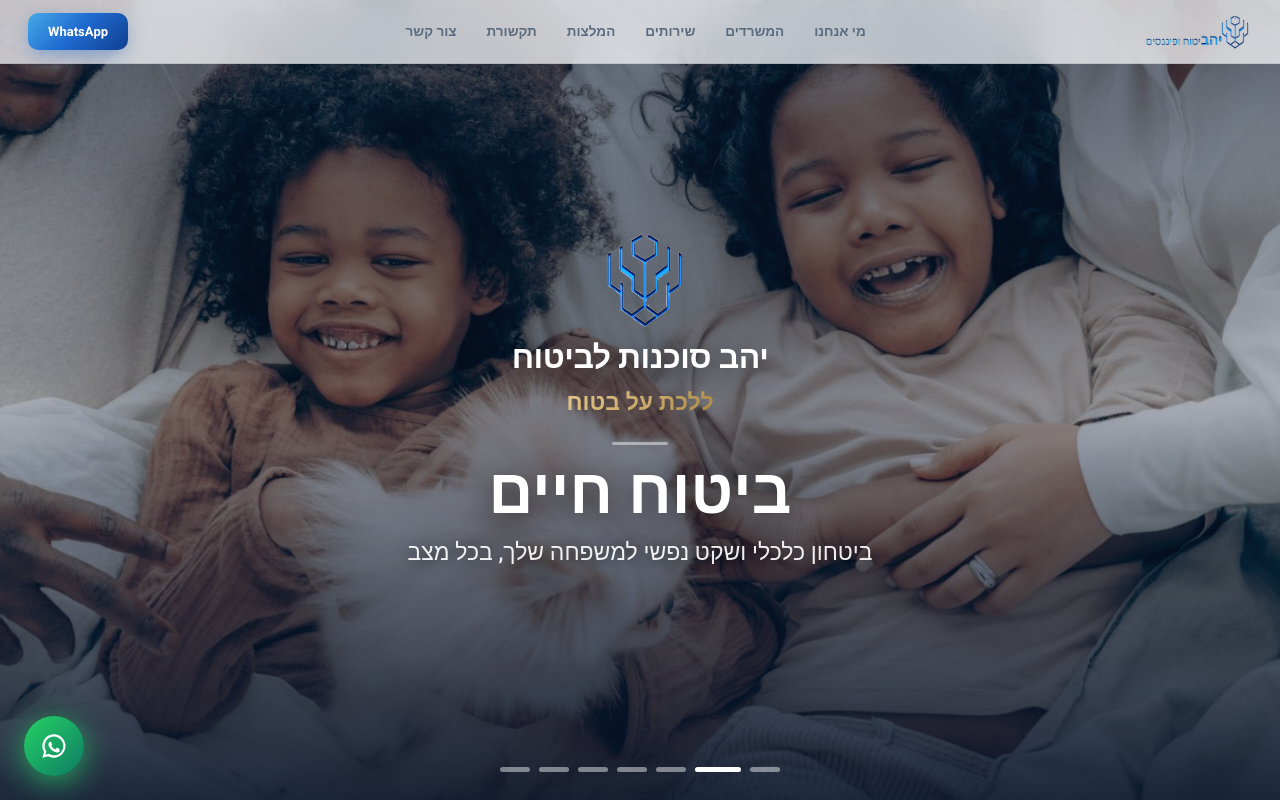
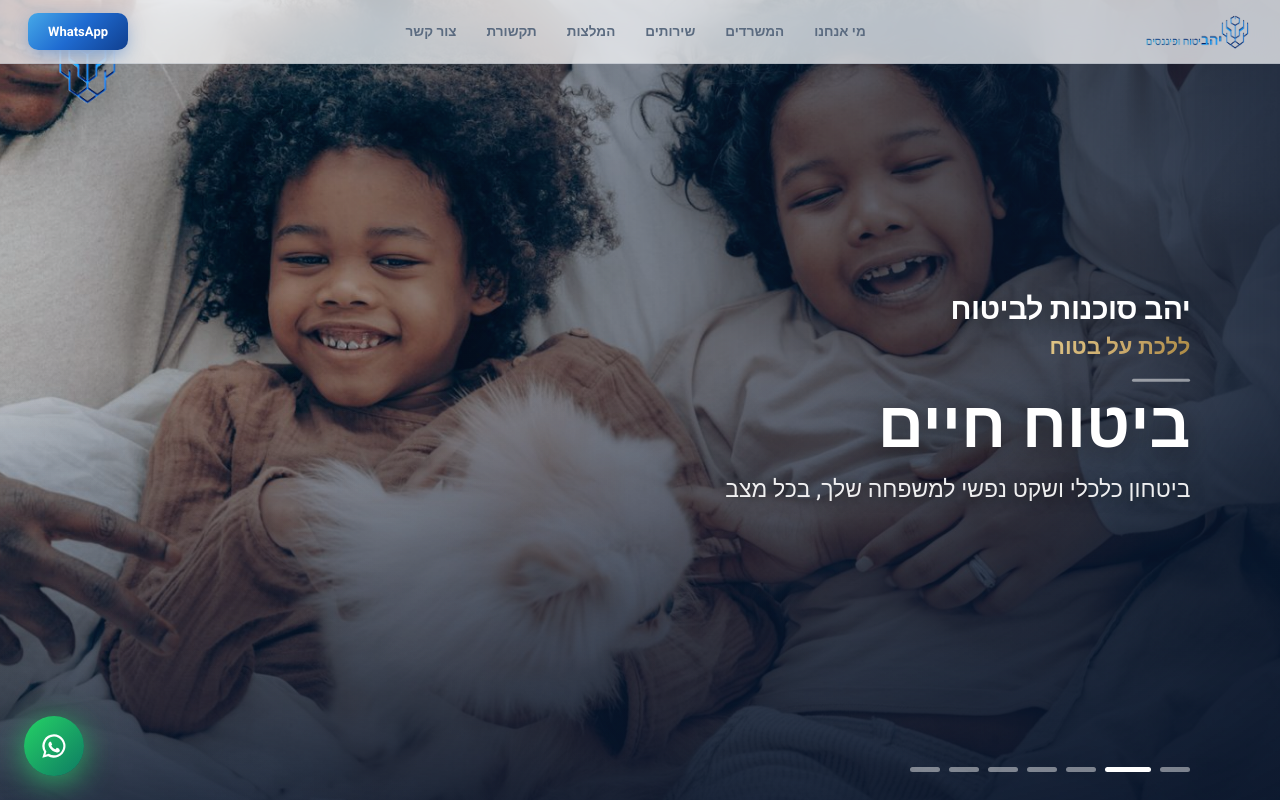
Before and after one commit to meirco199-prog/site-yahav, a plain HTML site: page index.html in a window 1280 px wide. Shown: the top 800 px of the page. Drawn offline with Linux system fonts and the light colour scheme; a web font is replaced by a local one.

Commit message:
Hero: caption on right side, small logo top-left

```diff
--- a/index.html
+++ b/index.html
@@ -840,31 +840,33 @@
   .yh-slide img{width:100%;height:100%;object-fit:cover;transform:scale(1.12);transition:transform 7s ease}
   .yh-slide.on img{transform:scale(1)}
   .yh-ov{position:absolute;inset:0;z-index:1;background:
-     radial-gradient(ellipse 85% 75% at 50% 48%,rgba(8,20,42,.35),transparent 72%),
-     linear-gradient(to top,rgba(8,20,42,.90),rgba(8,20,42,.25) 50%,rgba(8,20,42,.60))}
-  .yh-content{position:absolute;inset:0;z-index:2;display:flex;flex-direction:column;
-     align-items:center;justify-content:center;text-align:center;gap:10px;padding:0 6vw}
-  .yh-emblem{width:clamp(60px,8vw,100px);height:clamp(60px,8vw,100px);
+     linear-gradient(to left,rgba(8,20,42,.86) 0%,rgba(8,20,42,.55) 42%,rgba(8,20,42,.18) 100%),
+     linear-gradient(to top,rgba(8,20,42,.80),transparent 55%)}
+  .yh-brand{position:absolute;top:clamp(16px,3vw,30px);left:clamp(16px,4vw,46px);z-index:3;
+     width:clamp(46px,6vw,76px);height:clamp(46px,6vw,76px);
      background:url('images/emblem.png') center/contain no-repeat;
-     filter:drop-shadow(0 8px 22px rgba(0,0,0,.5)) brightness(1.12);animation:yhUp 1s .1s ease both}
-  .yh-name{font-size:clamp(19px,3vw,32px);font-weight:800;color:#fff;letter-spacing:-.5px;line-height:1.1;
-     text-shadow:0 4px 24px rgba(0,0,0,.5);animation:yhUp 1s .3s ease both}
-  .yh-slogan{font-size:clamp(15px,2.3vw,23px);font-weight:700;
+     filter:drop-shadow(0 8px 20px rgba(0,0,0,.55)) brightness(1.12);animation:yhUp 1s .1s ease both}
+  .yh-content{position:absolute;top:50%;right:clamp(22px,7vw,92px);transform:translateY(-50%);
+     z-index:2;max-width:min(660px,82vw);text-align:right;color:#fff}
+  .yh-name{font-size:clamp(18px,2.6vw,30px);font-weight:800;letter-spacing:-.5px;line-height:1.1;
+     text-shadow:0 4px 22px rgba(0,0,0,.5);animation:yhUp 1s .3s ease both}
+  .yh-slogan{font-size:clamp(15px,2.1vw,22px);font-weight:700;margin-top:4px;
      background:var(--grad-gold);-webkit-background-clip:text;background-clip:text;color:transparent;
-     animation:yhUp 1s .45s ease both}
-  .yh-divider{width:56px;height:3px;border-radius:3px;background:rgba(255,255,255,.45);margin:12px 0 6px;animation:yhUp 1s .55s ease both}
-  .yh-rot-type{font-size:clamp(32px,5.6vw,62px);font-weight:900;color:#fff;line-height:1.05;
+     width:max-content;animation:yhUp 1s .42s ease both}
+  .yh-divider{width:58px;height:3px;border-radius:3px;background:rgba(255,255,255,.5);
+     margin:16px 0 12px;animation:yhUp 1s .52s ease both}
+  .yh-rot-type{font-size:clamp(34px,5.6vw,64px);font-weight:900;line-height:1.04;
      text-shadow:0 6px 30px rgba(0,0,0,.6)}
-  .yh-rot-sub{font-size:clamp(15px,2.2vw,23px);color:rgba(255,255,255,.92);font-weight:500;max-width:640px;
-     text-shadow:0 2px 14px rgba(0,0,0,.6)}
+  .yh-rot-sub{font-size:clamp(15px,2.1vw,23px);color:rgba(255,255,255,.92);font-weight:500;margin-top:12px;
+     max-width:540px;text-shadow:0 2px 14px rgba(0,0,0,.6)}
   .yh-rot-type,.yh-rot-sub{transition:opacity .45s ease,transform .45s ease}
   .yh-rot-type.swap,.yh-rot-sub.swap{opacity:0;transform:translateY(14px)}
-  .yh-dots{position:absolute;bottom:28px;left:0;right:0;z-index:3;display:flex;gap:9px;justify-content:center}
+  .yh-dots{position:absolute;bottom:28px;right:clamp(22px,7vw,92px);z-index:3;display:flex;gap:9px}
   .yh-dots i{width:30px;height:5px;border-radius:3px;background:rgba(255,255,255,.45);cursor:pointer;transition:.3s}
   .yh-dots i.on{background:#fff;width:46px}
   @media(max-width:600px){
-    .yh-content{gap:8px}.yh-divider{margin:8px 0 4px}
-    .yh-dots i{width:16px}.yh-dots i.on{width:26px}.yh-dots{bottom:18px}
+    .yh-content{right:18px;left:18px;max-width:none}
+    .yh-dots{right:18px;bottom:20px}.yh-dots i{width:18px}.yh-dots i.on{width:28px}
   }
 </style>
 <section id="hero" class="yh">
@@ -878,8 +880,8 @@
     <div class="yh-slide"><img src="images/hero/retire.jpg" alt="תכנון פרישה" loading="lazy"></div>
   </div>
   <div class="yh-ov"></div>
+  <div class="yh-brand"></div>
   <div class="yh-content">
-    <div class="yh-emblem"></div>
     <div class="yh-name">יהב סוכנות לביטוח</div>
     <div class="yh-slogan">ללכת על בטוח</div>
     <div class="yh-divider"></div>
```
